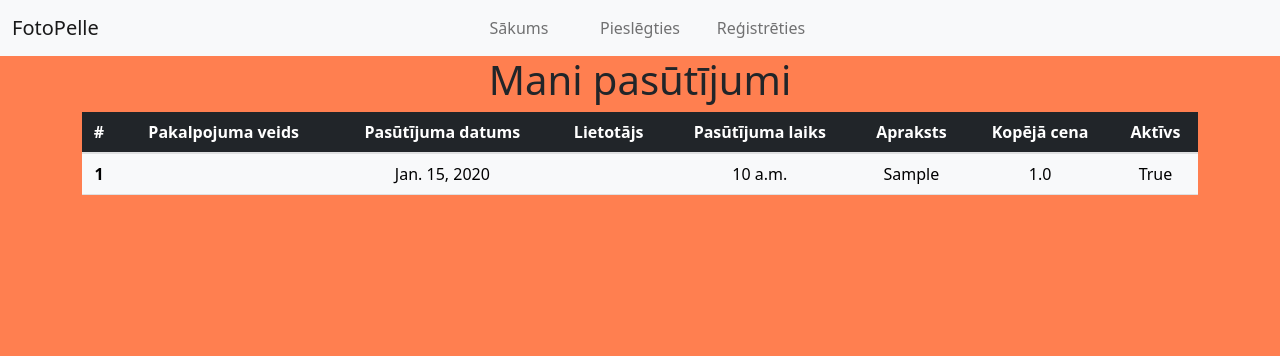
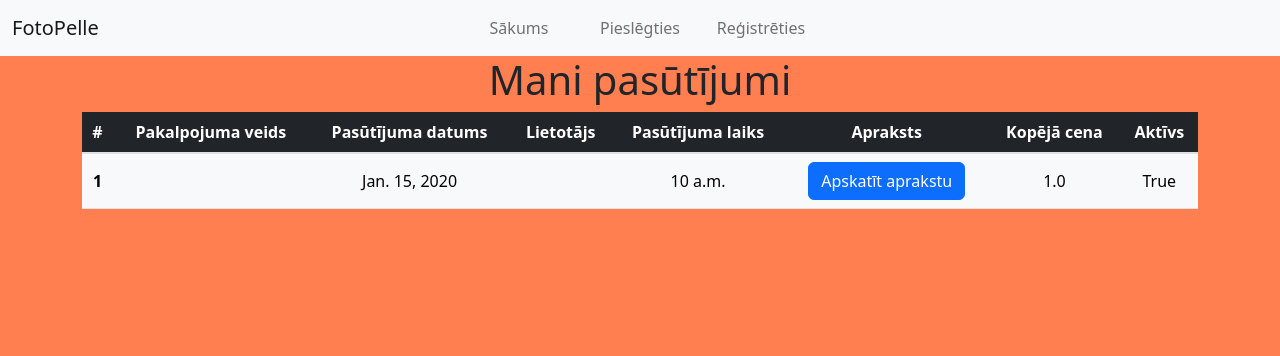
Before and after one commit to BlazyChan/fotopelle, a Django app: page /pasutijumi/ in a window 1280 px wide. Shown: the top 356 px of the page. Run offline with Django 4.2, Linux system fonts and the light colour scheme; tables that the repository leaves empty hold one stand-in row (values such as "Sample post").

Commit message:
Pielaboju pasūtījumu veidlapu un pasūtījumu tabulas attēlojumu

```diff
--- a/pakalpojumi/forms.py
+++ b/pakalpojumi/forms.py
@@ -9,7 +9,9 @@
     # Datumam jābūt šodienai vai vēlāk:
     pasutijuma_datums = forms.DateField(widget=forms.DateInput(attrs={"type": "date", "min": datetime.now().date()}))
 
-    pasutijuma_laiks = forms.TimeField(widget=forms.TimeInput(attrs={"type": "time", "value": "00:00", "step": "300"}))
+    pasutijuma_laiks = forms.TimeField(widget=forms.TimeInput(attrs={"type": "time", "value": "00:00"}))
+
+    pakalpojuma_veids = forms.ModelChoiceField(queryset=PakalpojumaVeids.objects.all(), initial=0)
 
     # Jāaprēķina:
     kopeja_cena = forms.FloatField(widget=forms.NumberInput())
--- a/pakalpojumi/views.py
+++ b/pakalpojumi/views.py
@@ -29,15 +29,16 @@
                 pasutijums=instance,
             )
 
-            # Saglabā katru augšupielādēto bildi:
-            bildes = request.FILES.getlist("bildes")
-            for bilde in bildes:
-                Bilde.objects.create(
-                    atrasanas_vieta=str('lietotajs_{0}/{1}/'.format(str(request.user.epasts.replace("@", "_")), str(bilzu_galerija.id) + "_" + str(bilzu_galerija.nosaukums))),
-                    fails=bilde,
-                    lietotajs=request.user,
-                    bilzu_galerija=bilzu_galerija,
-                )
+            # Saglabā katru augšupielādēto bildi (no "bilžu izdrukas" pasūtījuma veida):
+            if instance.pakalpojuma_veids.nosaukums == "Bilžu izdruka":
+                bildes = request.FILES.getlist("bildes")
+                for bilde in bildes:
+                    Bilde.objects.create(
+                        atrasanas_vieta=str('lietotajs_{0}/{1}/'.format(str(request.user.epasts.replace("@", "_")), str(bilzu_galerija.id) + "_" + str(bilzu_galerija.nosaukums))),
+                        fails=bilde,
+                        lietotajs=request.user,
+                        bilzu_galerija=bilzu_galerija,
+                    )
 
             # Veiksmīga pasūtījuma izveidošanas gadījumā - lietotāju aizved uz norādīto lapu un izvada ziņu:
             messages.success(request, "Pasūtījums tika veiksmīgi izveidots!")
--- a/static/css/style.css
+++ b/static/css/style.css
@@ -49,6 +49,11 @@
 }
 
 
+
+/* Krāsu noformējums: */
+
+
+
 /* Veidlapu papildus noformējums: */
 
 /* Lai nerāda bultiņas numuru ievadei (Chrome, Safari, Edge, Opera): */
--- a/templates/pasutijumi.html
+++ b/templates/pasutijumi.html
@@ -5,7 +5,6 @@
 {% endblock %}
 
 {% block body %}
-
     <div class="container">
 
         <h1>Mani pasūtījumi</h1>
@@ -23,6 +22,8 @@
                         <th scope="col">Apraksts</th>
                         <th scope="col">Kopējā cena</th>
                         <th scope="col">Aktīvs</th>
+
+
                     </tr>
                 </thead>
                 <tbody class="table-group-divider table-light align-middle">
@@ -34,10 +35,16 @@
                             <td>{{ pasutijums.lietotajs }}</td>
 <!--                            <td>{{ pasutijums.pasutijuma_veiktais_datums }}</td>-->
                             <td>{{ pasutijums.pasutijuma_laiks }}</td>
-                            <td>{{ pasutijums.apraksts }}</td>
+                            <td>
+                                <button class="btn btn-primary" type="button" data-bs-toggle="collapse" data-bs-target="#apraksts_{{ pasutijums.id }}" aria-expanded="false" aria-controls="apraksts_{{ pasutijums.id }}">
+                                    Apskatīt aprakstu
+                                </button>
+                            </td>
                             <td>{{ pasutijums.kopeja_cena }}</td>
                             <td >{{ pasutijums.aktivs }}</td>
                         </tr>
+
+                        <tr class="collapse" id="apraksts_{{ pasutijums.id }}"><td colspan=100 >{{ pasutijums.apraksts }}</td></tr>
                     {% endfor %}
                 </tbody>
                 <tfoot>
--- a/templates/pasutit.html
+++ b/templates/pasutit.html
@@ -125,6 +125,8 @@
             document.getElementById("pakalpojuma_cenas_virsraksts").innerHTML = cenas_virsraksts;
             document.getElementById("pakalpojuma_cena").innerHTML = cena;
         }
+
+        window.onload = PakalpojumaApraksts();
     </script>
 
 {% endblock %}
```
